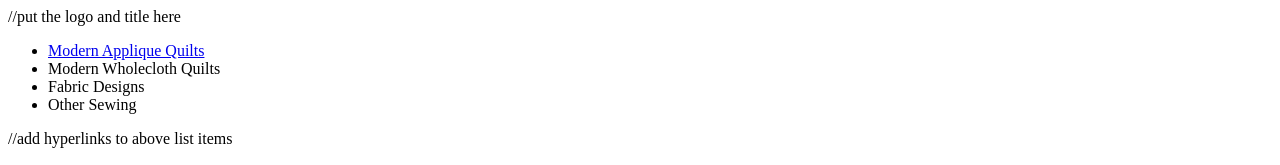
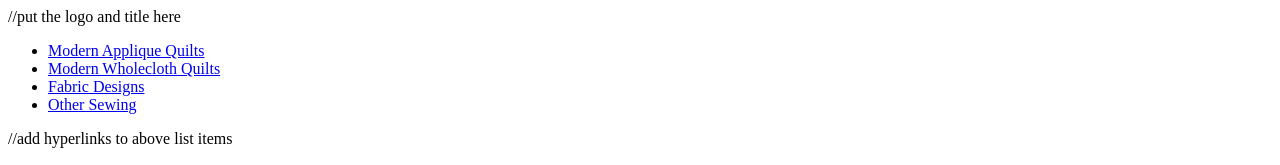
Before and after one commit to CaseyGardonio-Foat/Assignment4, a plain HTML site: page index.html in a window 1280 px wide. Shown: the top 165 px of the page. Drawn offline with Linux system fonts and the light colour scheme.

Commit message:
added hyperlinks to list

```diff
--- a/index.html
+++ b/index.html
@@ -10,18 +10,24 @@
             <nav>
                 <ul>
                     <li>
-                        <a href='#1'>Modern Applique Quilts</a>
+                        <a href='#Applique'>Modern Applique Quilts</a>
                     </li>
-                    <li>Modern Wholecloth Quilts</li>
-                    <li>Fabric Designs</li>
-                    <li>Other Sewing</li>
+                    <li>
+                        <a href='#Wholecloth'>Modern Wholecloth Quilts</a>
+                    </li>
+                    <li>
+                        <a href='#Fabric'>Fabric Designs</a>
+                    </li>
+                    <li>
+                        <a href='#Other'>Other Sewing</a>
+                    </li>
                 </ul>
             </nav> //add hyperlinks to above list items
             <main>
                 <article>
 
                     <section>
-                        <a name = '1'></a>
+                        <a name = 'Applique'></a>
                         <h2>Modern Applique Quilts</h2>
                         <figure>
                             <img src = 'image path' alt='image description'>
@@ -36,7 +42,7 @@
                     </section>
 
                     <section>
-                        <a name = 'Modern Wholecloth Quilts'></a>
+                        <a name = 'Wholecloth'></a>
                         <h2>Modern Wholecloth Quilts</h2>
                         <figure>
                             <img src = 'image path' alt='image description'>
@@ -51,7 +57,7 @@
                     </section>
 
                     <section>
-                        <a name = 'Fabric Designs'></a>
+                        <a name = 'Fabric'></a>
                         <h2>Fabric Designs</h2>
                         <figure>
                             <img src = 'image path' alt='image description'>
@@ -66,7 +72,7 @@
                     </section>
 
                     <section>
-                        <a name = 'Other Sewing'></a>
+                        <a name = 'Other'></a>
                         <h2>Other Sewing</h2>
                         <figure>
                             <img src = 'image path' alt='image description'>
```
